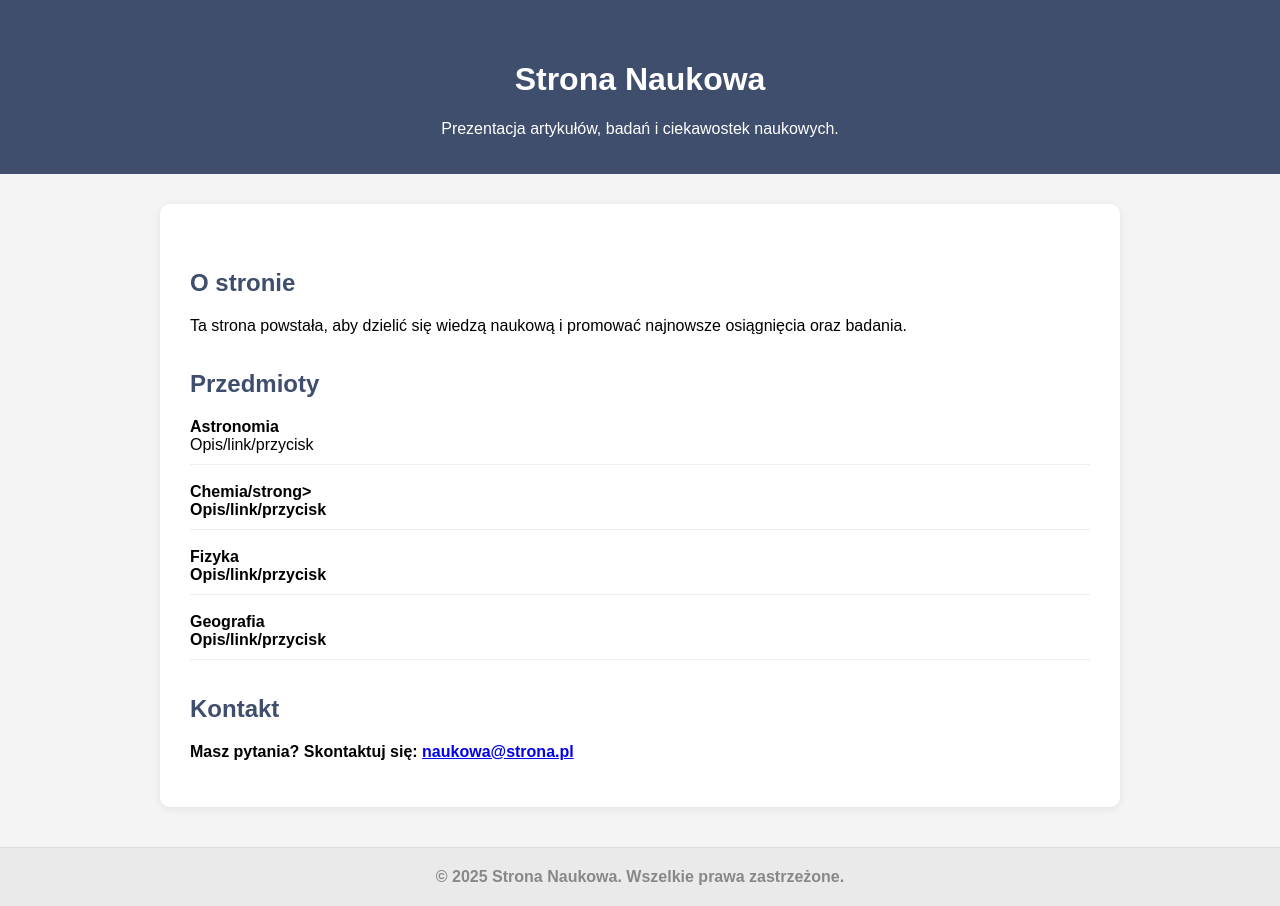
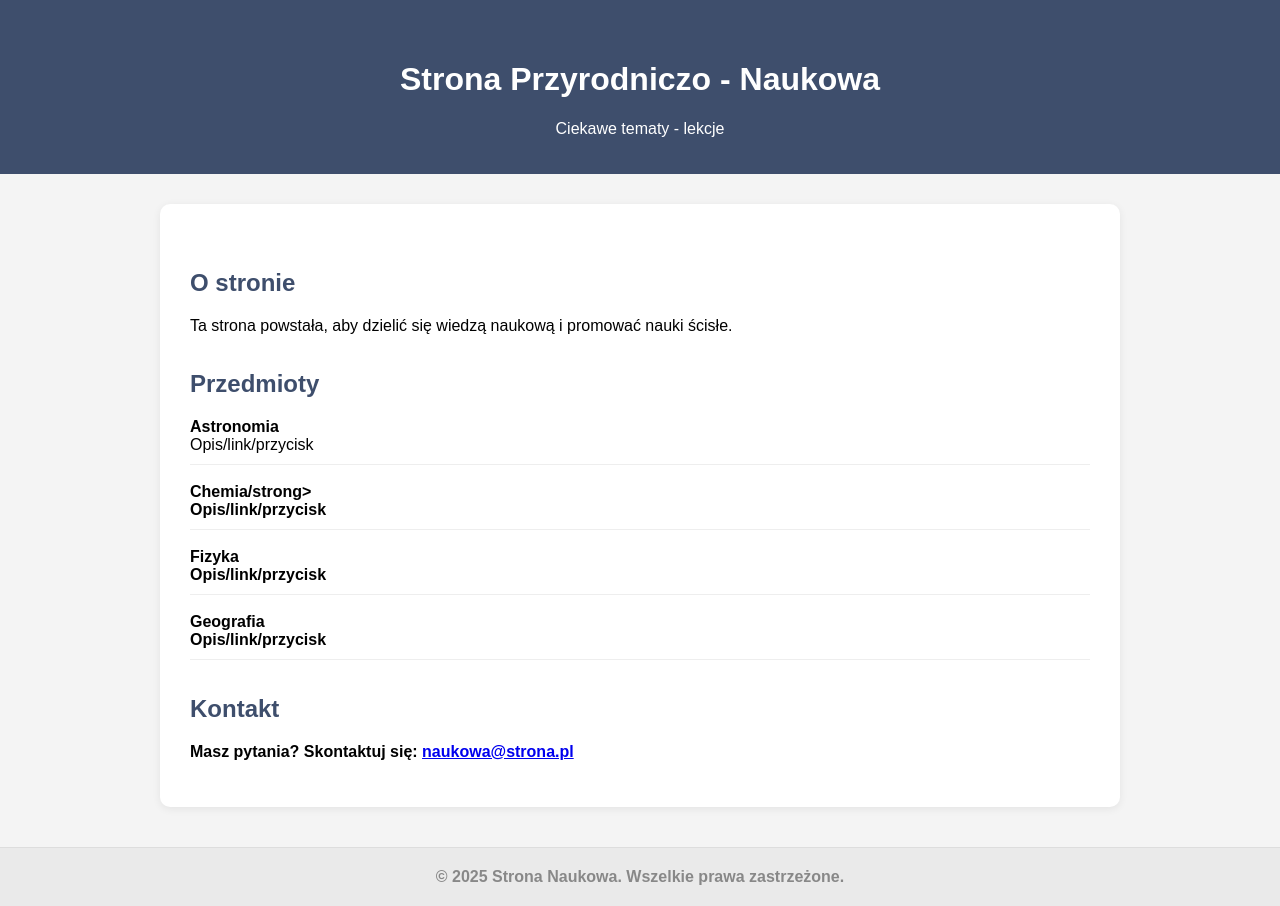
Before and after one commit to probnastronabartek/Strona, a plain HTML site: page index.html in a window 1280 px wide. Drawn offline with Linux system fonts and the light colour scheme.

Commit message:
Update index.html

```diff
--- a/index.html
+++ b/index.html
@@ -3,7 +3,7 @@
 <head>
     <meta charset="UTF-8">
     <meta name="viewport" content="width=device-width, initial-scale=1.0">
-    <title>Strona Naukowa</title>
+    <title>Strona Przyrodniczo - Naukowa</title>
     <style>
         body {
             font-family: Arial, sans-serif;
@@ -53,13 +53,13 @@
 </head>
 <body>
     <header>
-        <h1>Strona Naukowa</h1>
-        <p>Prezentacja artykułów, badań i ciekawostek naukowych.</p>
+        <h1>Strona Przyrodniczo - Naukowa</h1>
+        <p>Ciekawe tematy - lekcje</p>
     </header>
     <main>
         <section>
             <h2>O stronie</h2>
-            <p>Ta strona powstała, aby dzielić się wiedzą naukową i promować najnowsze osiągnięcia oraz badania.</p>
+            <p>Ta strona powstała, aby dzielić się wiedzą naukową i promować nauki ścisłe.</p>
         </section>
         <section>
             <h2>Przedmioty</h2>
```
